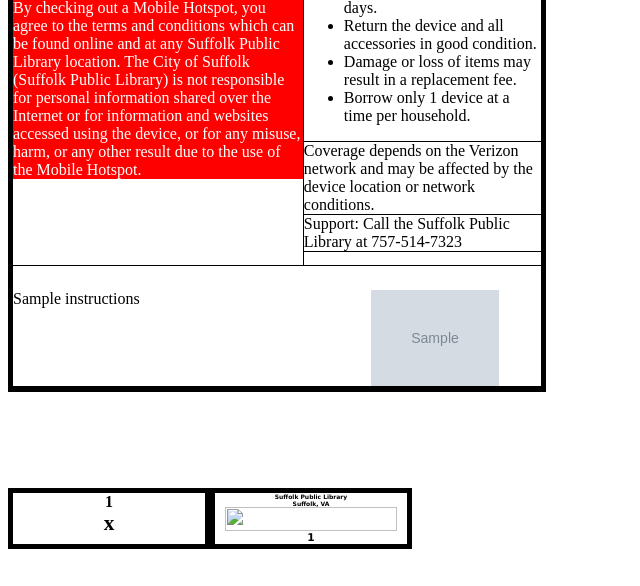
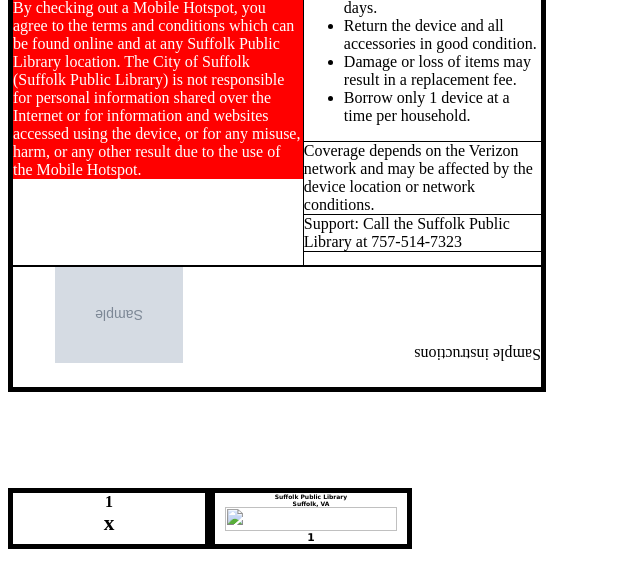
Before and after one commit to tougshire/hotspot_insert_generator, a Django app: template templates/hotspot_insert_generator/insert.html in a window 1280 px wide. Shown: the part 214-800 px from the top of the page, without its empty margins (0-640 px from the left). Run offline with Django 3.2, Linux system fonts and the light colour scheme; the template is opened without the code that fills it: most values are stand-ins (such as "Sample title", 1, 10 or a date in 2020); grey boxes marked "Sample" are stand-in pictures; form fields are guessed from the names that the template uses.

Commit message:
Rotate part of insert so it's right when folded up

```diff
--- a/static/hotspot_insert_generator/hotspot_insert_generator.css
+++ b/static/hotspot_insert_generator/hotspot_insert_generator.css
@@ -45,6 +45,7 @@ body {print-color-adjust: exact;}
     border-bottom:1px solid black;
 }
 #div_device_instructions  {
+    transform:rotate(180deg);
     padding-top:.25in;
     justify-content: left;
 }
```
